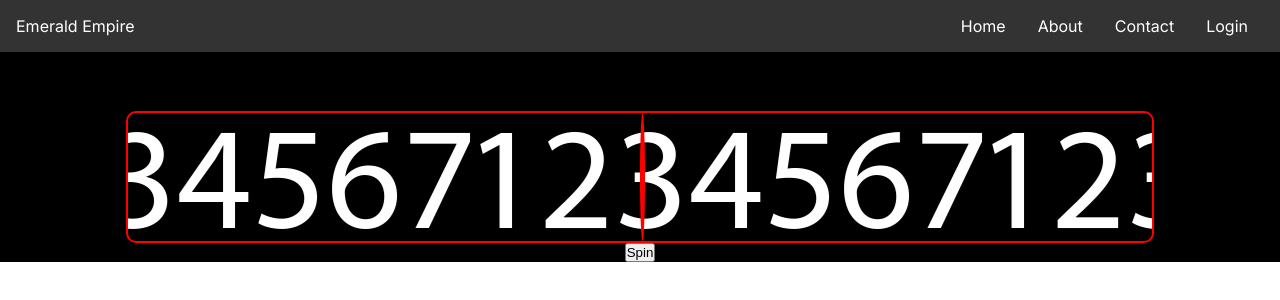
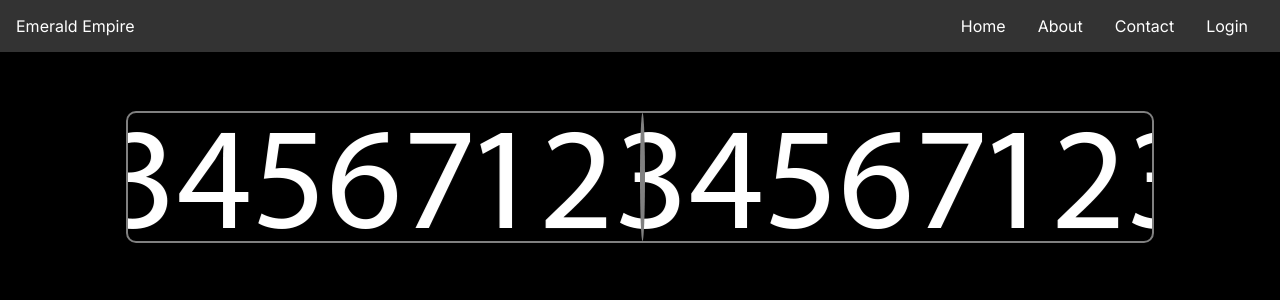
Before and after one commit to Koksiarz100/Emerald-Empire, a Next.js app in the folder client/: page / in a window 1280 px wide. Shown: the top 300 px of the page. Built offline with nearby package versions, Linux system fonts and the light colour scheme.

Commit message:
fixed styles (small changes)

```diff
--- a/client/app/globals.scss
+++ b/client/app/globals.scss
@@ -2,3 +2,7 @@
   padding: 0;
   margin: 0;
 }
+
+body {
+  background-color: black;
+}
--- a/client/app/page.tsx
+++ b/client/app/page.tsx
@@ -56,7 +56,6 @@ export default function Home() {
             {rouletteTimer/1000} seconds
           </div>
         </div>
-        <button className="test-button" onClick={() => spin()}>Spin</button>
       </div>
     </main>
   );
--- a/client/app/styles.scss
+++ b/client/app/styles.scss
@@ -18,13 +18,13 @@ main {
       background-repeat: repeat-x;
       transition: all 0.5s ease;
       transition-behavior: smooth;
-      border: 2px solid red;
+      border: 2px solid gray;
       border-radius: 10px;
 
       .roulette-arrow {
         width: 5px;
         height: 128px;
-        background-color: red;
+        background-color: gray;
         border-radius: 50%;
         position: absolute;
         left: 50%;
```
